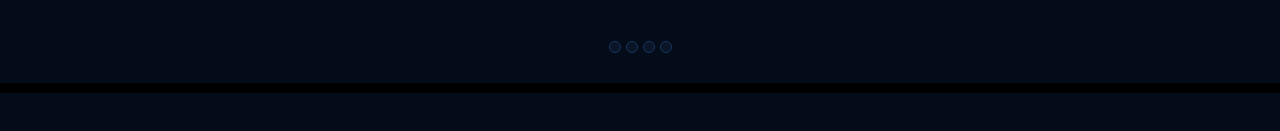
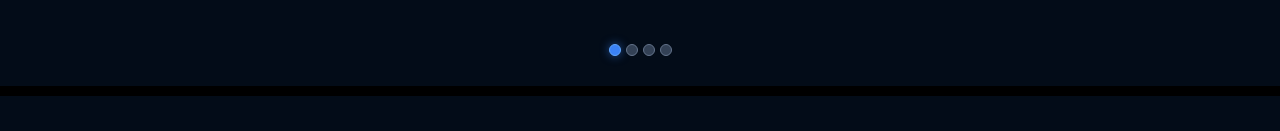
Before and after one commit to MajorEphraim/ephraim-ncube-portfolio, a React (Vite) app: page / in a window 1280 px wide. Shown: the part 3240-3371 px from the top of the page. Built offline with nearby package versions, Linux system fonts and the light colour scheme.

Commit message:
made updates and applied a new text font

```diff
--- a/index.html
+++ b/index.html
@@ -3,6 +3,9 @@
   <head>
     <meta charset="UTF-8" />
     <link rel="icon" type="image/svg+xml" href="/favicon.svg" />
+    <link rel="preconnect" href="https://fonts.googleapis.com">
+    <link rel="preconnect" href="https://fonts.gstatic.com" crossorigin>
+    <link href="https://fonts.googleapis.com/css2?family=Inter:wght@300;400;500;600;700;800&display=swap" rel="stylesheet">
     <meta name="viewport" content="width=device-width, initial-scale=1.0" />
     <title>ephraim-ncube-portfolio</title>
   </head>
--- a/src/components/FeaturedProjects/FeaturedProjects.css
+++ b/src/components/FeaturedProjects/FeaturedProjects.css
@@ -136,15 +136,22 @@
 }
 
 .circle{
+    width: 10px;
     height: 10px;
-    width: 10px;
-    border-radius: 100%;
-    background-color: #0b1528;
-    border: 1px solid #18365F;
+    border-radius: 50%;
+    background-color: #334155;
+    border: 1px solid #64748b;
+}
+
+.circle:hover{
+    transform: scale(1.2);
 }
 
 .circle.solid{
-    background-color:#18365F ;
+    background-color: #3b82f6;
+    border-color: #60a5fa;
+    box-shadow: 0 0 10px rgba(59, 130, 246, 0.6);
+    opacity: 1;
 }
 
 /* Scrollbar styling */
--- a/src/components/FeaturedProjects/FeaturedProjects.jsx
+++ b/src/components/FeaturedProjects/FeaturedProjects.jsx
@@ -1,3 +1,4 @@
+import { useState, useRef } from 'react' // Added useRef here
 import './FeaturedProjects.css'
 import Header from '../Header/Header'
 import BlueButton from '../BlueButton/BlueButton'
@@ -45,6 +46,46 @@ const projectsInfo = [
 ]
 
 export default function FeaturedProjects() {
+    // State for active index
+    const [activeIndex, setActiveIndex] = useState(0)
+
+    // Ref to track the scrollable container wrapper
+    const wrapperRef = useRef(null)
+
+    // Dynamic mathematical evaluation for when a user scrolls manually or swipes
+    const handleScroll = () => {
+        if (!wrapperRef.current) return;
+
+        const { scrollLeft, clientWidth, scrollWidth } = wrapperRef.current;
+        const totalScrollable = scrollWidth - clientWidth;
+
+        // Safety guard: Prevents edge cases and division by zero
+        if (totalScrollable <= 0 || projectsInfo.length <= 1) {
+            setActiveIndex(0);
+            return;
+        }
+
+        const totalCards = projectsInfo.length;
+        const newIndex = Math.round((scrollLeft / totalScrollable) * (totalCards - 1));
+
+        setActiveIndex(newIndex);
+    };
+
+    // Handler to execute smooth automated scrolling when a dot is clicked
+    const handleDotClick = (index) => {
+        if (wrapperRef.current && projectsInfo.length > 1) {
+            const { clientWidth, scrollWidth } = wrapperRef.current;
+            const totalScrollable = scrollWidth - clientWidth;
+
+            const scrollToPosition = (index / (projectsInfo.length - 1)) * totalScrollable;
+
+            wrapperRef.current.scrollTo({
+                left: scrollToPosition,
+                behavior: 'smooth'
+            });
+        }
+    };
+
     return(
         <div className='featured-projects-section'>
             <div className='featured-projects-container'>
@@ -55,12 +96,18 @@ export default function FeaturedProjects() {
                         <FontAwesomeIcon icon={faArrowRight}/>
                     </div>
                 </div>
-                <div className='featured-projects-wrapper'>
+
+                {/* Wired up wrapperRef and handleScroll listener below */}
+                <div
+                    className='featured-projects-wrapper'
+                    ref={wrapperRef}
+                    onScroll={handleScroll}
+                >
                     {
                         projectsInfo.map(item=>(
                             <div key={item.name} className='project-comp'>
                                 <div className='mockup-wrapper'>
-                                    <img src={item.mockup}/>
+                                    <img src={item.mockup} alt={item.name}/>
                                 </div>
 
                                 <p className='project-name'>{item.name}</p>
@@ -86,13 +133,18 @@ export default function FeaturedProjects() {
                                 </div>
                             </div>
                         ))
-
                     }
                 </div>
+
                 <div className='projects-circles'>
                     {
-                        projectsInfo.map(item=>(
-                            <div key={item.name} className='circle'/>
+                        projectsInfo.map((item, index)=>(
+                            <div
+                                key={item.name}
+                                className={`circle${activeIndex === index ? ' solid' : ''}`}
+                                onClick={() => handleDotClick(index)}
+                                style={{ cursor: 'pointer' }}
+                            />
                         ))
                     }
                 </div>
--- a/src/index.css
+++ b/src/index.css
@@ -51,6 +51,7 @@ body {
   overflow-x: hidden;
   width: 100vw;
   margin: 0 auto;
+  font-family: 'Inter', sans-serif;
 }
 
 body::-webkit-scrollbar{
```
